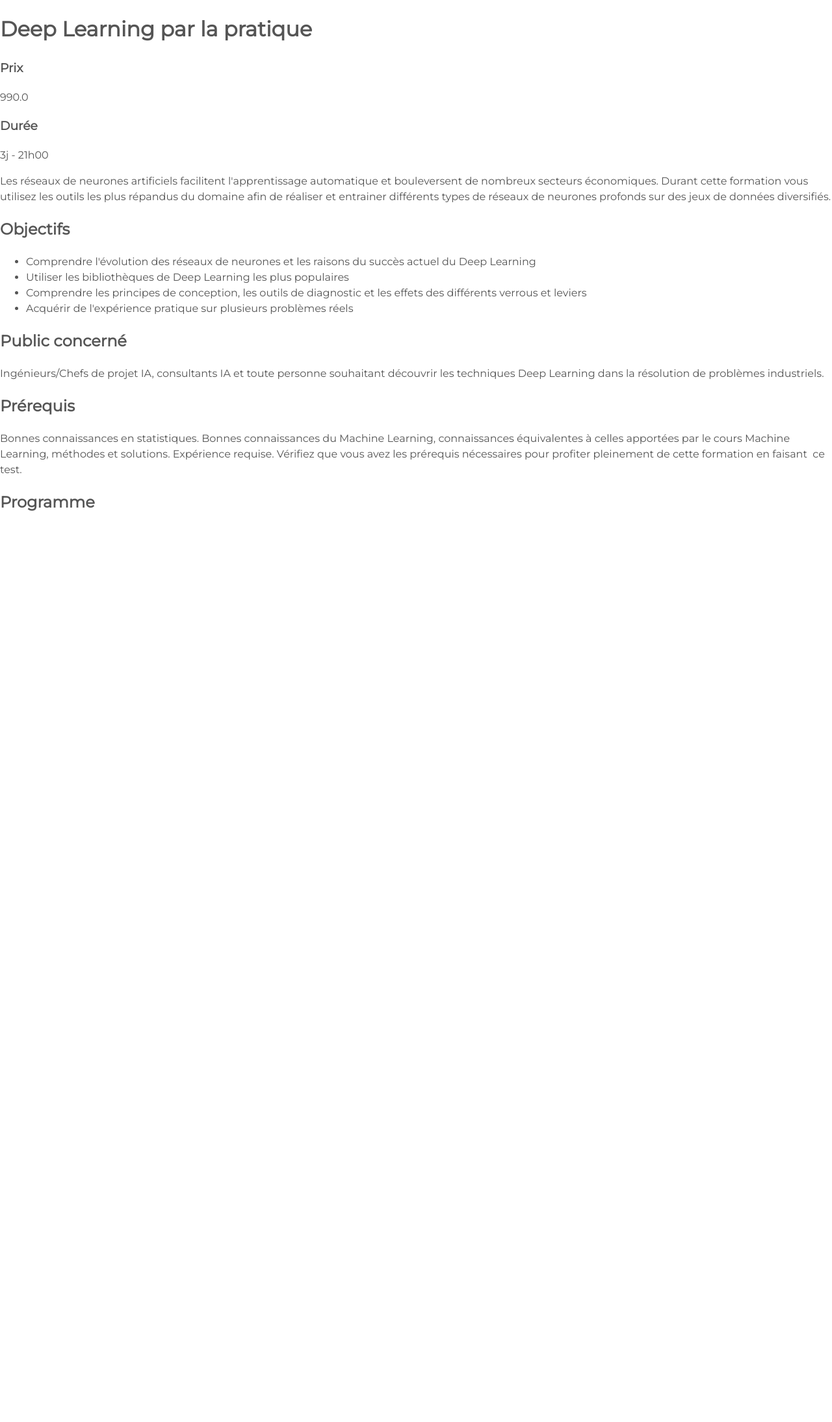
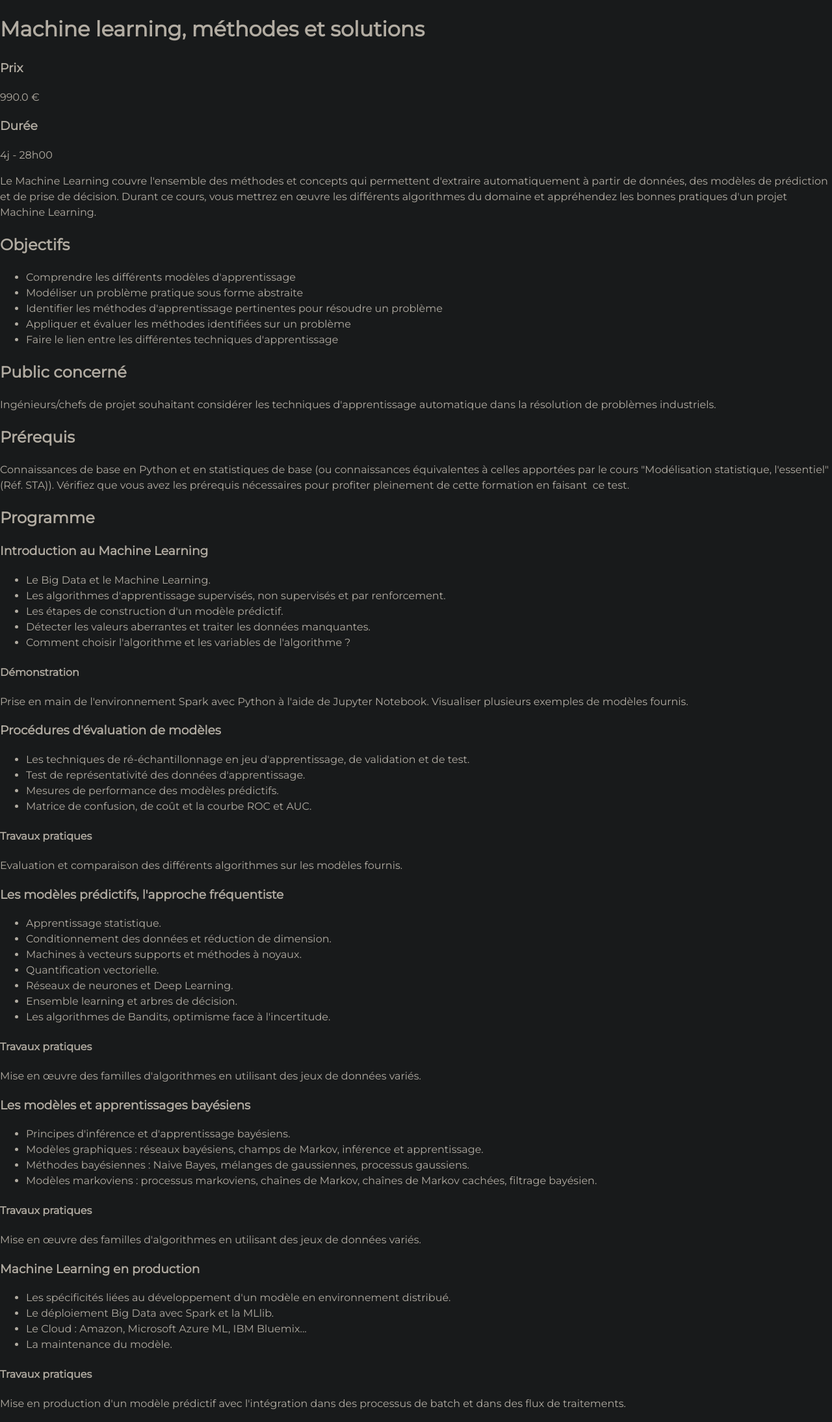
Before and after one commit to NyxAether/nyxaether.github.io, a Jekyll site: the page built from _trainings/mlb.md, in a window 1280 px wide. Shown: the whole page at 65% size. Built offline with Jekyll 4.4.1, drawn with Linux system fonts in a browser that asks for light colours; before the commit the page ends 900 px from its top, so only the background shows below that.

Commit message:
Add new formation and programs

```diff
--- a/_layouts/training.html
+++ b/_layouts/training.html
@@ -5,7 +5,7 @@ layout: default
 <section class="training-infos">
     <p>
     <h3>Prix</h3>
-    {{ page.price }}
+    {{ page.price }} €
     </p>
     <p>
     <h3>Durée</h3>
@@ -40,5 +40,20 @@ layout: default
 
 <section class="training-program">
     <h2>Programme</h2>
-    {{ content }}
+    {% for part in page.program.parts %}
+    <h3>{{ part.title }}</h3>
+    <ul>
+        {% for item in part.items %}
+        <li>{{ item }}</li>
+        {% endfor %}
+    </ul>
+    {% if part.demo %}
+    <h4>Démonstration</h4>
+    <p>{{part.demo}}</p>
+    {% endif %}
+    {% if part.practice %}
+    <h4>Travaux pratiques</h4>
+    <p>{{part.practice}}</p>
+    {% endif %}
+    {% endfor %}
 </section>
--- a/_sass/main.scss
+++ b/_sass/main.scss
@@ -1,7 +1,9 @@
 html {
   line-height: 1.15;
   -ms-text-size-adjust: 100%;
-  -webkit-text-size-adjust: 100%
+  -webkit-text-size-adjust: 100%;
+  color: #b2aca2;
+  background-color: #181a1b;
 }
 
 body {
@@ -31,7 +33,6 @@ body {
   padding: 0;
   font-size: 100%;
   line-height: 1.5;
-  color: #555;
   font-family: 'Montserrat', sans-serif
 }
 
@@ -43,7 +44,6 @@ body {
   font-size: 50px;
   display: block;
   line-height: 1;
-  color: #555
 }
 
 @media only screen and (min-width:550px) {
@@ -57,7 +57,6 @@ body {
   font-size: 20px;
   display: block;
   line-height: 1;
-  color: #555;
   margin-top: 10px
 }
 
--- a/_trainings/mlb.md
+++ b/_trainings/mlb.md
@@ -1,91 +1,76 @@
 ---
-audience: Ingénieurs/Chefs de projet IA, consultants IA et toute personne souhaitant
-  découvrir les techniques Deep Learning dans la résolution de problèmes industriels.
-duration: 3j  -  21h00
-id: DPL
+audience: Ingénieurs/chefs de projet souhaitant considérer les techniques d'apprentissage
+  automatique dans la résolution de problèmes industriels.
+duration: 4j  -  28h00
+id: MLB
 objectives:
-- Comprendre l'évolution des réseaux de neurones et les raisons du succès actuel du
-  Deep Learning
-- Utiliser les bibliothèques de Deep Learning les plus populaires
-- Comprendre les principes de conception, les outils de diagnostic et les effets des
-  différents verrous et leviers
-- Acquérir de l'expérience pratique sur plusieurs problèmes réels
-prerequisites: "Bonnes connaissances en statistiques. Bonnes connaissances du Machine\
-  \ Learning, connaissances équivalentes à celles apportées par le cours Machine Learning,\
-  \ méthodes et solutions. Expérience requise. Vérifiez que vous avez les prérequis\
-  \ nécessaires pour profiter pleinement de cette formation en faisant \r\n      \
-  \              ce test."
+- Comprendre les différents modèles d'apprentissage
+- Modéliser un problème pratique sous forme abstraite
+- Identifier les méthodes d'apprentissage pertinentes pour résoudre un problème
+- Appliquer et évaluer les méthodes identifiées sur un problème
+- Faire le lien entre les différentes techniques d'apprentissage
+prerequisites: "Connaissances de base en Python et en statistiques de base (ou connaissances\
+  \ équivalentes à celles apportées par le cours \"Modélisation statistique, l'essentiel\"\
+  \ (Réf. STA)). Vérifiez que vous avez les prérequis nécessaires pour profiter pleinement\
+  \ de cette formation en faisant \r\n                    ce test."
 price: 990.0
 program:
   parts:
-  - demo: Présentation des exemples de Machine Learning en classification et régression.
+  - demo: Prise en main de l'environnement Spark avec Python à l'aide de Jupyter Notebook.
+      Visualiser plusieurs exemples de modèles fournis.
     items:
-    - Créer un premier graphe et l’exécuter dans une session.
-    - Cycle de vie de la valeur d’un nœud.
-    - Manipuler des matrices. Régression linéaire. Descente de gradient.
-    - Fournir des données à l’algorithme d’entraînement.
-    - Enregistrer et restaurer des modèles. Visualiser le graphe et les courbes d’apprentissage.
+    - Le Big Data et le Machine Learning.
+    - Les algorithmes d'apprentissage supervisés, non supervisés et par renforcement.
+    - Les étapes de construction d'un modèle prédictif.
+    - Détecter les valeurs aberrantes et traiter les données manquantes.
+    - Comment choisir l'algorithme et les variables de l'algorithme ?
     num: 1
-    practice: null
-    title: Introduction
-  - demo: null
-    items:
-    - Entraîner un PMC (Perceptron MultiCouche) avec une API TensorFlow de haut niveau.
-    - Entraîner un PMC (Perceptron MultiCouche) avec TensorFlow de base.
-    - Régler précisément les hyperparamètres d’un réseau de neurones.
+    title: Introduction au Machine Learning
+  - items:
+    - Les techniques de ré-échantillonnage en jeu d'apprentissage, de validation et
+      de test.
+    - Test de représentativité des données d'apprentissage.
+    - Mesures de performance des modèles prédictifs.
+    - Matrice de confusion, de coût et la courbe ROC et AUC.
     num: 2
-    practice: null
-    title: Introduction aux réseaux de neurones artificiels
-  - demo: null
-    items:
-    - Problèmes de disparition et d’explosion des gradients.
-    - Réutiliser des couches pré-entraînées.
-    - Optimiseurs plus rapides.
-    - Éviter le sur-ajustement grâce à la régularisation.
-    - Recommandations pratiques.
+    practice: Evaluation et comparaison des différents algorithmes sur les modèles
+      fournis.
+    title: Procédures d'évaluation de modèles
+  - items:
+    - Apprentissage statistique.
+    - Conditionnement des données et réduction de dimension.
+    - Machines à vecteurs supports et méthodes à noyaux.
+    - Quantification vectorielle.
+    - Réseaux de neurones et Deep Learning.
+    - Ensemble learning et arbres de décision.
+    - Les algorithmes de Bandits, optimisme face à l'incertitude.
     num: 3
-    practice: Mise en œuvre d'un réseau de neurones à la manière du framework TensorFlow.
-    title: Entraînement de réseaux de neurones profonds
-  - demo: null
-    items:
-    - L’architecture du cortex visuel.
-    - Couche de convolution.
-    - Couche de pooling.
-    - Architectures de CNN.
+    practice: Mise en œuvre des familles d'algorithmes en utilisant des jeux de données
+      variés.
+    title: Les modèles prédictifs, l'approche fréquentiste
+  - items:
+    - Principes d'inférence et d'apprentissage bayésiens.
+    - 'Modèles graphiques : réseaux bayésiens, champs de Markov, inférence et apprentissage.'
+    - 'Méthodes bayésiennes : Naive Bayes, mélanges de gaussiennes, processus gaussiens.'
+    - 'Modèles markoviens : processus markoviens, chaînes de Markov, chaînes de Markov
+      cachées, filtrage bayésien.'
     num: 4
-    practice: Mise en œuvre des CNN en utilisant des jeux de données variés.
-    title: Réseaux de neurones convolutifs
-  - demo: null
-    items:
-    - Régression logistique avec Keras.
-    - Perceptron avec Keras.
-    - Réseaux de neurones convolutifs avec Keras.
+    practice: Mise en œuvre des familles d'algorithmes en utilisant des jeux de données
+      variés.
+    title: Les modèles et apprentissages bayésiens
+  - items:
+    - Les spécificités liées au développement d'un modèle en environnement distribué.
+    - Le déploiement Big Data avec Spark et la MLlib.
+    - 'Le Cloud : Amazon, Microsoft Azure ML, IBM Bluemix...'
+    - La maintenance du modèle.
     num: 5
-    practice: Mise en œuvre de Keras en utilisant des jeux de données variés.
-    title: Deep Learning avec Keras
-  - demo: null
-    items:
-    - 'Neurones récurrents. RNR de base avec TensorFlow. '
-    - Entraîner des RNR. RNR profonds.
-    - Cellule LSTM. Cellule GRU.
-    - Traitement automatique du langage naturel.
-    num: 6
-    practice: Mise en œuvre des RNN en utilisant des jeux de données variés.
-    title: Réseaux de neurones récurrents
-  - demo: null
-    items:
-    - Représentations efficaces des données.
-    - ACP avec un autoencodeur linéaire sous-complet.
-    - Autoencodeurs empilés. Pré-entraînement non supervisé.
-    - Autoencodeurs débruiteurs. Autoencodeurs épars. Autoencodeurs variationnels.
-      Autres autoencodeurs.
-    num: 7
-    practice: Mise en œuvre d'autoencodeurs en utilisant des jeux de données variés.
-    title: Autoencodeurs
-short: Les réseaux de neurones artificiels facilitent l'apprentissage automatique
-  et bouleversent de nombreux secteurs économiques. Durant cette formation vous utilisez
-  les outils les plus répandus du domaine afin de réaliser et entrainer différents
-  types de réseaux de neurones profonds sur des jeux de données diversifiés.
-title: Deep Learning par la pratique
+    practice: Mise en production d'un modèle prédictif avec l'intégration dans des
+      processus de batch et dans des flux de traitements.
+    title: Machine Learning en production
+short: Le Machine Learning couvre l'ensemble des méthodes et concepts qui permettent
+  d'extraire automatiquement à partir de données, des modèles de prédiction et de
+  prise de décision. Durant ce cours, vous mettrez en œuvre les différents algorithmes
+  du domaine et appréhendez les bonnes pratiques d'un projet Machine Learning.
+title: Machine learning, méthodes et solutions
 
 ---
```
Also changed, not shown: _trainings/bda.md (added, +84 -0 lines), _trainings/dpl.md (added, +83 -0 lines), _trainings/pyi.md (added, +73 -0 lines).
